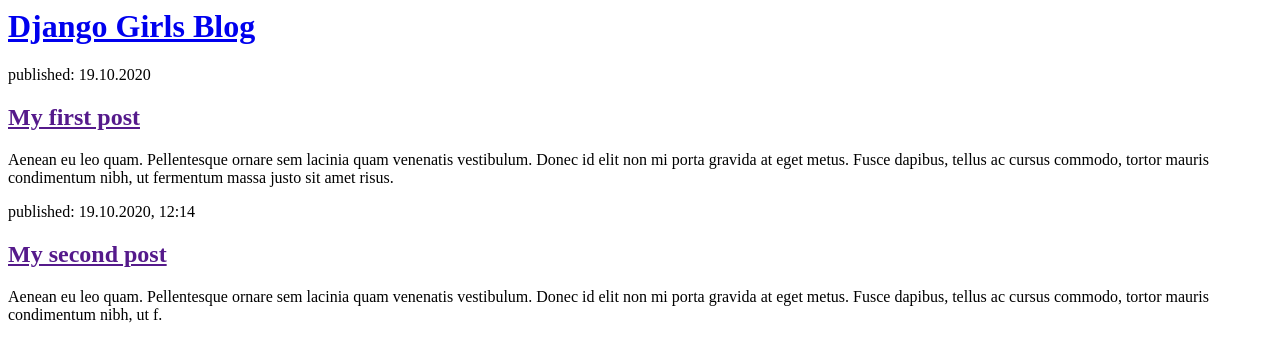
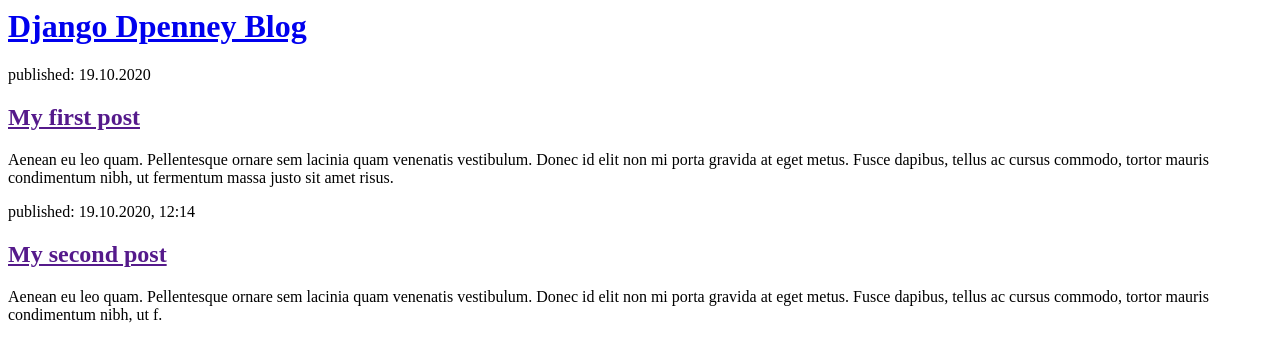
Before and after one commit to behaqos/blog, a Django app: page / in a window 1280 px wide. Shown: the top 362 px of the page. Run offline with Django 3.2, Linux system fonts and the light colour scheme.

Commit message:
changed header

```diff
--- a/blog/templates/blog/post_list.html
+++ b/blog/templates/blog/post_list.html
@@ -4,7 +4,7 @@
     </head>
     <body>
         <div>
-            <h1><a href="/">Django Girls Blog</a></h1>
+            <h1><a href="/">Django Dpenney Blog</a></h1>
         </div>
 
         <div>
```
